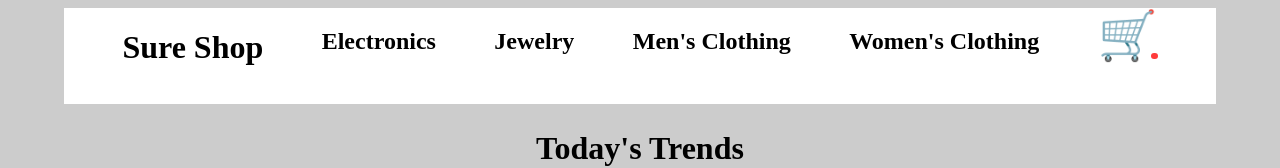
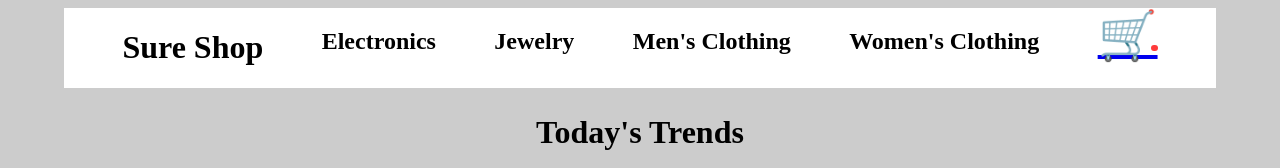
Before and after one commit to amauget/shoppingCart, a React (Vite) app: page /components/Cart/Cart.jsx in a window 1280 px wide. Shown: the top 168 px of the page. Built offline with nearby package versions, Linux system fonts and the light colour scheme; no server answers.

Commit message:
Begin routing protocol. Set path of pages.

```diff
--- a/src/App.jsx
+++ b/src/App.jsx
@@ -5,6 +5,7 @@ import useFetchProductRequest from './Data/fetchProducts'
 import filterData from './Data/filterData'
 import ProductPage from './components/ProductPage'
 import CartCount from './components/CartCount';
+import Cart from './components/Cart/Cart'
 
 const App = () => {
   const [category, updateCategory] = useState('products')
@@ -14,7 +15,7 @@ const App = () => {
   const [productData, updateProductData] = useState(filterData(category, products))
 
   const [cart, updateCart] = useState([])
-
+  //cart component to be child of App, overlaying current product page in popup format
   useEffect(() =>{
     updateProductData(filterData(category, products)) //renders after products returns defined
   },[products])
@@ -34,6 +35,7 @@ const App = () => {
     updateCart([...cart, item])
     console.log(cart)
   }
+
   return (
     <>
       <div className="header">
@@ -43,13 +45,13 @@ const App = () => {
           <h2 className='men' id="men's clothing" onClick={handleClickCategory}>Men's Clothing</h2>
           <h2 className='women' id="women's clothing" onClick={handleClickCategory}>Women's Clothing</h2>
           <div className='cartIconContainer'>
-            <h2 className='cart' id='cart'>🛒</h2>
+          <Link className='cart' id='cart' to='/Cart'>🛒</Link>
             <CartCount
               count = {cart.length}
             />
           </div>
       </div>
-
+    {/* implement routing here to partition cart and products. Research means of passing states  */}
       <ProductPage
         title = {currentTitle}
         products = {productData}
@@ -58,6 +60,10 @@ const App = () => {
         handleAddToCart={handleAddToCart}
 
       />
+      {/* <Cart
+        title = 'Your Shopping Cart'
+        data = {cart}
+      /> */}
 
 
     </>
--- a/src/components/Cart/Cart.jsx
+++ b/src/components/Cart/Cart.jsx
@@ -0,0 +1,11 @@
+import { Link } from "react-router-dom";
+
+export default function Cart({ title, data }){
+    return(
+        <div className="cartPageContainer">
+            <h1 className="cartTitle">Your Shopping Cart:</h1>
+            <Link to='../' />Click
+
+        </div>
+    )
+}
--- a/src/components/CartCount.jsx
+++ b/src/components/CartCount.jsx
@@ -1,5 +1,4 @@
 export default function CartCount({count}){
-    console.log(count)
     let output = count
     if(count === 0){
         output = ''
--- a/src/main.jsx
+++ b/src/main.jsx
@@ -3,13 +3,11 @@ import { createRoot } from "react-dom/client";
 import { createBrowserRouter, RouterProvider } from "react-router-dom";
 
 import routes from "./routes";
-import App from "./App";
 
 const router = createBrowserRouter(routes)
 
 createRoot(document.getElementById("root")).render(
   <StrictMode>
-    <App></App>
-    {/* <RouterProvider router={router} /> */}
+    <RouterProvider router={router} />
   </StrictMode>
 );
```
Also changed, not shown: src/routes.jsx (+13 -26 lines).
